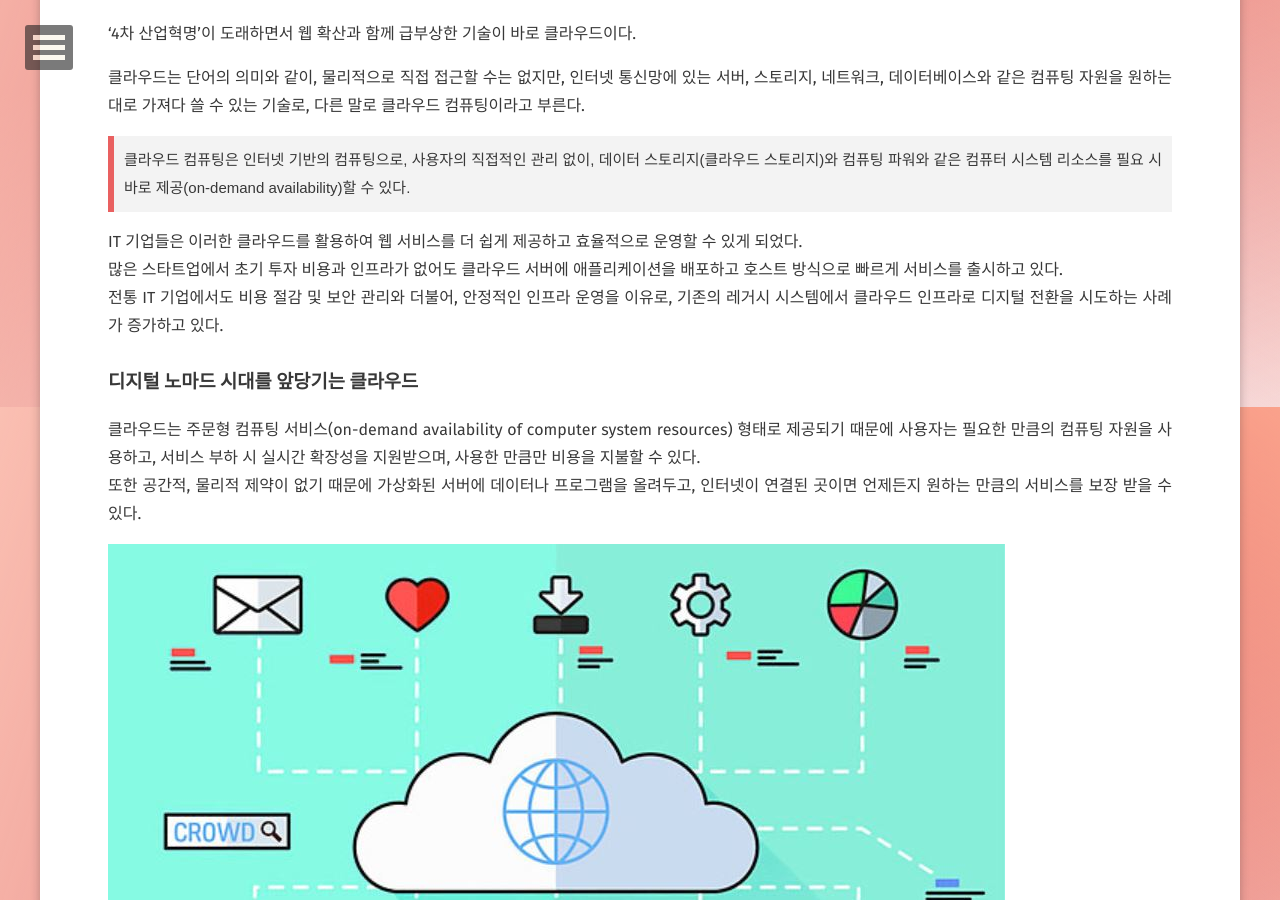
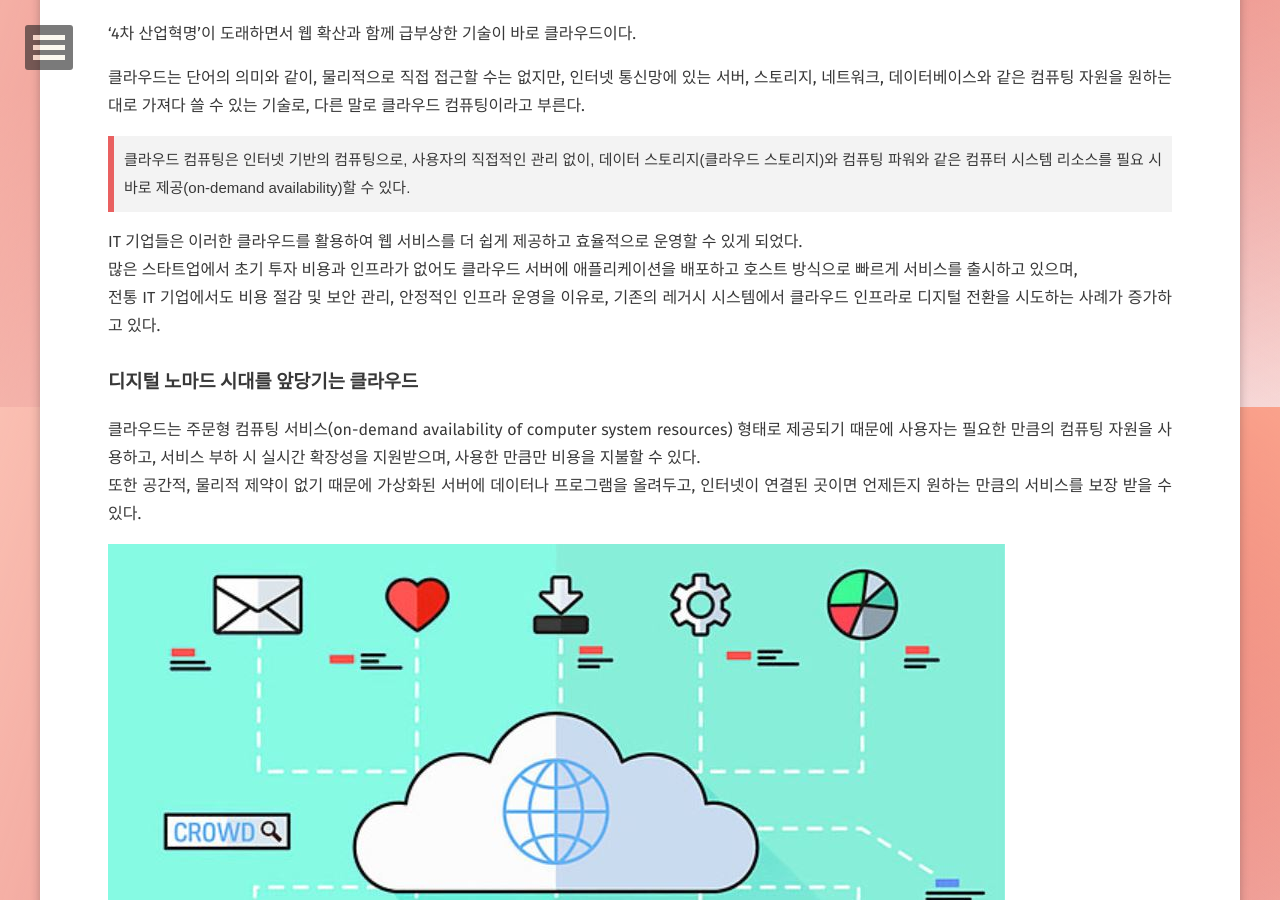
Before and after one commit to dora-author/dora-author.github.io, a Jekyll site: the page built from _posts/tech/2022-09-01-cloud-tw.md, in a window 1280 px wide and 900 px high, scrolled down 493 px. Built offline with Jekyll 4.4.1, drawn with Linux system fonts in a browser that asks for light colours; some web fonts are replaced; comment, search, counter and statistics services are not loaded.

Commit message:
Fix typo

```diff
--- a/_posts/tech/2022-09-01-cloud-tw.md
+++ b/_posts/tech/2022-09-01-cloud-tw.md
@@ -26,8 +26,8 @@
 </div>
 
 IT 기업들은 이러한 클라우드를 활용하여 웹 서비스를 더 쉽게 제공하고 효율적으로 운영할 수 있게 되었다. <br>
-많은 스타트업에서 초기 투자 비용과 인프라가 없어도 클라우드 서버에 애플리케이션을 배포하고 호스트 방식으로 빠르게 서비스를 출시하고 있다. <br>
-전통 IT 기업에서도 비용 절감 및 보안 관리와 더불어, 안정적인 인프라 운영을 이유로, 기존의 레거시 시스템에서 클라우드 인프라로 디지털 전환을 시도하는 사례가 증가하고 있다.
+많은 스타트업에서 초기 투자 비용과 인프라가 없어도 클라우드 서버에 애플리케이션을 배포하고 호스트 방식으로 빠르게 서비스를 출시하고 있으며, <br>
+전통 IT 기업에서도 비용 절감 및 보안 관리, 안정적인 인프라 운영을 이유로, 기존의 레거시 시스템에서 클라우드 인프라로 디지털 전환을 시도하는 사례가 증가하고 있다.
 <br>
 
 ### 디지털 노마드 시대를 앞당기는 클라우드
```
